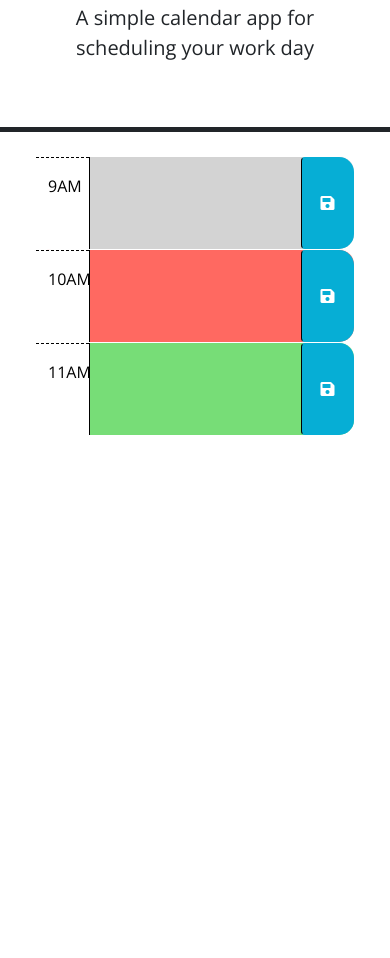
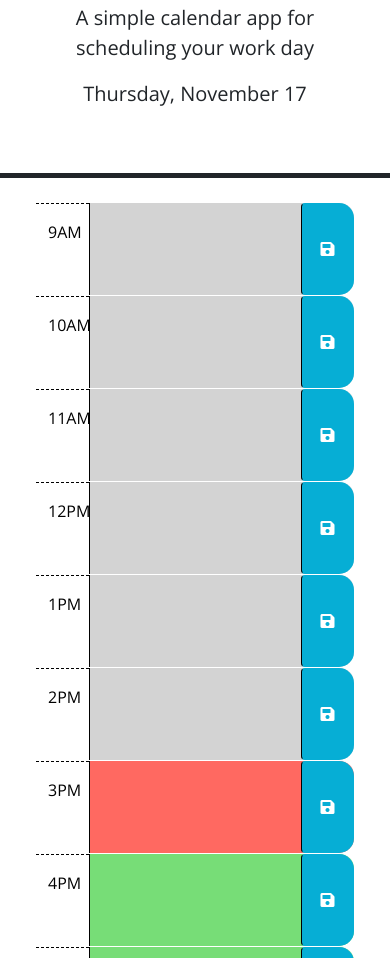
Before and after one commit to antced/work-day-scheduler, a plain HTML site: page index.html in a window 390 px wide. Shown: the part 142-1100 px from the top of the page. Before the commit the page ends 844 px from the top, so only its background shows below. Drawn offline with nearby package versions, Linux system fonts and the light colour scheme.

Commit message:
figured out dayjs, compared times and changes css colors

```diff
--- /dev/null
+++ b/assets/scripts/script.js
@@ -0,0 +1,61 @@
+// Wrap all code that interacts with the DOM in a call to jQuery to ensure that
+// the code isn't run until the browser has finished rendering all the elements
+// in the html.
+var daysOfWeek = ["Sunday", "Monday", "Tuesday", "Wednesday", "Thursday", "Friday", "Saturday"];
+var months = ["January", "February", "March", "April", "May", "June", "July", "August", "September", "October", "November", "December"];
+
+$(function () {
+  var todaysDate = $("#currentDay");
+  var saveBtns = $(".saveBtn");
+  var timeBlocks = $(".time-block");
+  // Add a listener for click events on the save button. This code should
+  // use the id in the containing time-block as a key to save the user input in
+  // local storage. HINT: What does `this` reference in the click listener
+  // function? How can DOM traversal be used to get the "hour-x" id of the
+  // time-block containing the button that was clicked? How might the id be
+  // useful when saving the description in local storage?
+  saveBtns.on("click", saveText);
+  function saveText() {
+    var userInput = $(this).siblings("textarea").val();
+    var inputHour = $(this).parents(".time-block").prop("id");
+    localStorage.setItem(inputHour, userInput);
+  }
+  //
+  // Add code to apply the past, present, or future class to each time
+  // block by comparing the id to the current hour. HINTS: How can the id
+  // attribute of each time-block be used to conditionally add or remove the
+  // past, present, and future classes? How can Day.js be used to get the
+  // current hour in 24-hour time?
+  var hour = dayjs().hour();
+  for (var i = 0; i < timeBlocks.length; i++) {
+    // comparing id number to time hour
+    var timeBlock = parseInt($(timeBlocks[i]).prop("id").replace("hour-", ""));
+
+    if (timeBlock < hour) {
+      $(timeBlocks[i]).removeClass("past", "present", "future");
+      $(timeBlocks[i]).addClass("past")
+    } else if (timeBlock === hour) {
+      $(timeBlocks[i]).removeClass("past", "present", "future");
+      $(timeBlocks[i]).addClass("present")
+    } else {
+      $(timeBlocks[i]).removeClass("past", "present", "future");
+      $(timeBlocks[i]).addClass("future")
+    }
+  }
+  //
+  // Add code to get any user input that was saved in localStorage and set
+  // the values of the corresponding textarea elements. HINT: How can the id
+  // attribute of each time-block be used to do this?
+  //
+  for (var i = 0; i < timeBlocks.length; i++) {
+    // comparing id number to time hour
+    var hourId = $(timeBlocks[i]).prop("id");
+    var text = localStorage.getItem(hourId);
+    $(timeBlocks[i]).children("textarea").val(text);
+  }
+  // Add code to display the current date in the header of the page.
+  var dayName = dayjs().day();
+  var month = dayjs().month();
+  var dayNum = dayjs().date();
+  todaysDate.text(daysOfWeek[dayName] + ", " + months[month] + " " + dayNum);
+});
--- a/index.html
+++ b/index.html
@@ -1,24 +1,15 @@
 <!DOCTYPE html>
 <html lang="en">
+
 <head>
   <meta charset="UTF-8" />
   <meta name="viewport" content="width=device-width, initial-scale=1.0" />
   <meta http-equiv="X-UA-Compatible" content="ie=edge" />
-    <link
-      rel="stylesheet"
-      href="https://cdn.jsdelivr.net/npm/bootstrap@5.1.3/dist/css/bootstrap.min.css"
-    />
-    <link
-      rel="stylesheet"
-      href="https://use.fontawesome.com/releases/v5.8.1/css/all.css"
-      integrity="sha384-50oBUHEmvpQ+1lW4y57PTFmhCaXp0ML5d60M1M7uH2+nqUivzIebhndOJK28anvf"
-      crossorigin="anonymous"
-    />
-    <link
-      href="https://fonts.googleapis.com/css?family=Open+Sans&display=swap"
-      rel="stylesheet"
-    />
-    <link rel="stylesheet" href="./styles/style.css" />
+  <link rel="stylesheet" href="https://cdn.jsdelivr.net/npm/bootstrap@5.1.3/dist/css/bootstrap.min.css" />
+  <link rel="stylesheet" href="https://use.fontawesome.com/releases/v5.8.1/css/all.css"
+    integrity="sha384-50oBUHEmvpQ+1lW4y57PTFmhCaXp0ML5d60M1M7uH2+nqUivzIebhndOJK28anvf" crossorigin="anonymous" />
+  <link href="https://fonts.googleapis.com/css?family=Open+Sans&display=swap" rel="stylesheet" />
+  <link rel="stylesheet" href="./assets/styles/style.css" />
   <title>Work Day Scheduler</title>
 </head>
 
@@ -29,50 +20,83 @@
     <p id="currentDay" class="lead"></p>
   </header>
   <div class="container-lg px-5">
-      <!-- Use class for "past", "present", and "future" to apply styles to the
-        time-block divs accordingly. The javascript will need to do this by
-        adding/removing these classes on each div by comparing the hour in the
-        id to the current hour. The html provided below is meant to be an example
-        demonstrating how the css provided can be leveraged to create the
-        desired layout and colors. The html below should be removed or updated
-        in the finished product. Remember to delete this comment once the
-        code is implemented.
-        -->
 
-      <!-- Example of a past time block. The "past" class adds a gray background color. -->
     <div id="hour-9" class="row time-block past">
       <div class="col-2 col-md-1 hour text-center py-3">9AM</div>
-        <textarea class="col-8 col-md-10 description" rows="3"> </textarea>
+      <textarea class="col-8 col-md-10 description" rows="3"></textarea>
       <button class="btn saveBtn col-2 col-md-1" aria-label="save">
         <i class="fas fa-save" aria-hidden="true"></i>
       </button>
     </div>
 
-      <!-- Example of a a present time block. The "present" class adds a red background color. -->
-      <div id="hour-10" class="row time-block present">
+    <div id="hour-10" class="row time-block past">
       <div class="col-2 col-md-1 hour text-center py-3">10AM</div>
-        <textarea class="col-8 col-md-10 description" rows="3"> </textarea>
+      <textarea class="col-8 col-md-10 description" rows="3"></textarea>
       <button class="btn saveBtn col-2 col-md-1" aria-label="save">
         <i class="fas fa-save" aria-hidden="true"></i>
       </button>
     </div>
 
-      <!-- Example of a future time block. The "future" class adds a green background color. -->
-      <div id="hour-11" class="row time-block future">
+    <div id="hour-11" class="row time-block past">
       <div class="col-2 col-md-1 hour text-center py-3">11AM</div>
-        <textarea class="col-8 col-md-10 description" rows="3"> </textarea>
+      <textarea class="col-8 col-md-10 description" rows="3"></textarea>
+      <button class="btn saveBtn col-2 col-md-1" aria-label="save">
+        <i class="fas fa-save" aria-hidden="true"></i>
+      </button>
+    </div>
+
+    <div id="hour-12" class="row time-block past">
+      <div class="col-2 col-md-1 hour text-center py-3">12PM</div>
+      <textarea class="col-8 col-md-10 description" rows="3"></textarea>
+      <button class="btn saveBtn col-2 col-md-1" aria-label="save">
+        <i class="fas fa-save" aria-hidden="true"></i>
+      </button>
+    </div>
+    <div id="hour-13" class="row time-block past">
+      <div class="col-2 col-md-1 hour text-center py-3">1PM</div>
+      <textarea class="col-8 col-md-10 description" rows="3"></textarea>
+      <button class="btn saveBtn col-2 col-md-1" aria-label="save">
+        <i class="fas fa-save" aria-hidden="true"></i>
+      </button>
+    </div>
+
+    <div id="hour-14" class="row time-block past">
+      <div class="col-2 col-md-1 hour text-center py-3">2PM</div>
+      <textarea class="col-8 col-md-10 description" rows="3"></textarea>
+      <button class="btn saveBtn col-2 col-md-1" aria-label="save">
+        <i class="fas fa-save" aria-hidden="true"></i>
+      </button>
+    </div>
+
+    <div id="hour-15" class="row time-block past">
+      <div class="col-2 col-md-1 hour text-center py-3">3PM</div>
+      <textarea class="col-8 col-md-10 description" rows="3"></textarea>
+      <button class="btn saveBtn col-2 col-md-1" aria-label="save">
+        <i class="fas fa-save" aria-hidden="true"></i>
+      </button>
+    </div>
+
+    <div id="hour-16" class="row time-block past">
+      <div class="col-2 col-md-1 hour text-center py-3">4PM</div>
+      <textarea class="col-8 col-md-10 description" rows="3"></textarea>
+      <button class="btn saveBtn col-2 col-md-1" aria-label="save">
+        <i class="fas fa-save" aria-hidden="true"></i>
+      </button>
+    </div>
+
+    <div id="hour-17" class="row time-block past">
+      <div class="col-2 col-md-1 hour text-center py-3">5PM</div>
+      <textarea class="col-8 col-md-10 description" rows="3"></textarea>
       <button class="btn saveBtn col-2 col-md-1" aria-label="save">
         <i class="fas fa-save" aria-hidden="true"></i>
       </button>
     </div>
 
     <script src="https://code.jquery.com/jquery-3.4.1.min.js"></script>
-    <script
-      src="https://cdn.jsdelivr.net/npm/dayjs@1.11.3/dayjs.min.js"
-      integrity="sha256-iu/zLUB+QgISXBLCW/mcDi/rnf4m4uEDO0wauy76x7U="
-      crossorigin="anonymous"
-    ></script>
+    <script src="https://cdn.jsdelivr.net/npm/dayjs@1.11.3/dayjs.min.js"
+      integrity="sha256-iu/zLUB+QgISXBLCW/mcDi/rnf4m4uEDO0wauy76x7U=" crossorigin="anonymous"></script>
 
-    <script src="./scripts/script.js"></script>
+    <script src="./assets/scripts/script.js"></script>
 </body>
+
 </html>
--- a/scripts/script.js
+++ /dev/null
@@ -1,23 +0,0 @@
-// Wrap all code that interacts with the DOM in a call to jQuery to ensure that
-// the code isn't run until the browser has finished rendering all the elements
-// in the html.
-$(function () {
-  // TODO: Add a listener for click events on the save button. This code should
-  // use the id in the containing time-block as a key to save the user input in
-  // local storage. HINT: What does `this` reference in the click listener
-  // function? How can DOM traversal be used to get the "hour-x" id of the
-  // time-block containing the button that was clicked? How might the id be
-  // useful when saving the description in local storage?
-  //
-  // TODO: Add code to apply the past, present, or future class to each time
-  // block by comparing the id to the current hour. HINTS: How can the id
-  // attribute of each time-block be used to conditionally add or remove the
-  // past, present, and future classes? How can Day.js be used to get the
-  // current hour in 24-hour time?
-  //
-  // TODO: Add code to get any user input that was saved in localStorage and set
-  // the values of the corresponding textarea elements. HINT: How can the id
-  // attribute of each time-block be used to do this?
-  //
-  // TODO: Add code to display the current date in the header of the page.
-});
```
Also changed, not shown: assets/styles/style.css (renamed from styles/style.css). Lines whose indentation alone changed are shown as unchanged.
